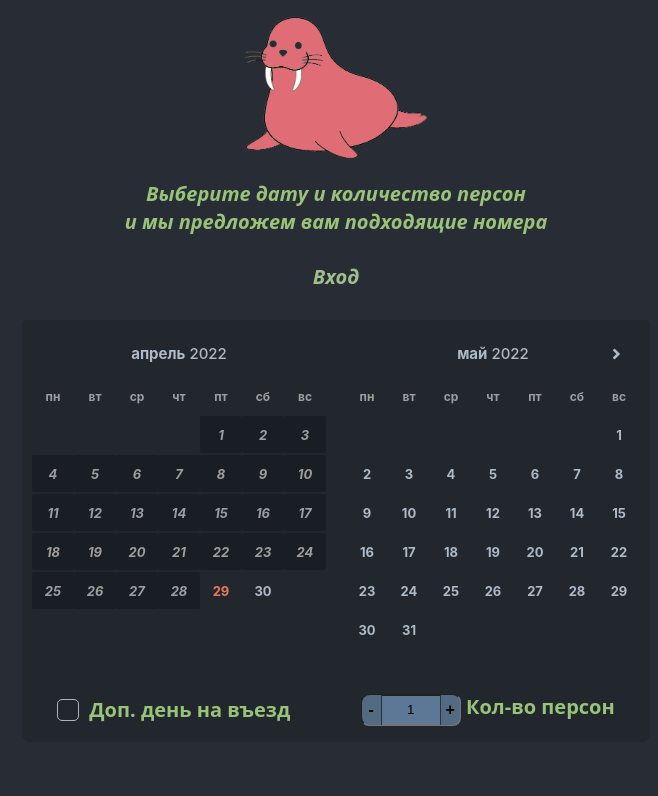
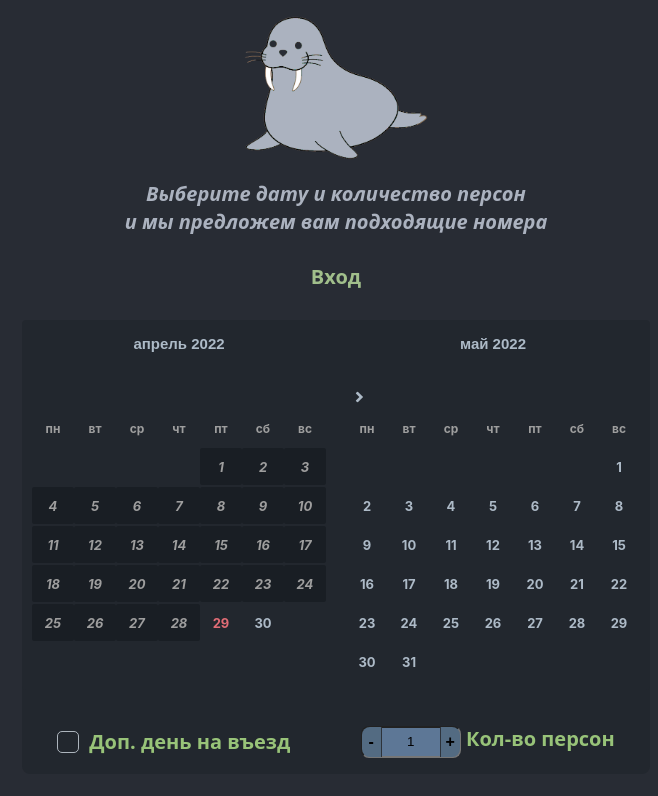
Before and after one commit to Resavin/Practice_2, an Electron app: page room_list.html in a window 800 px wide. Shown: the whole page, without its empty margins (64-722 px from the left). Drawn offline with nearby package versions, Linux system fonts and the light colour scheme.

Commit message:
small date pick colors change

```diff
--- a/room_list.html
+++ b/room_list.html
@@ -11,17 +11,16 @@
     <script type="text/javascript" src="rooms.js"></script>
     <script type="text/javascript" src="user.js"></script>
     <script type="text/javascript" src="login.js"></script>
-    <script type="text/javascript" src="rooms.js"></script>
     <title> Список номеров в "Клыке моржа" </title>
   </head>
 
   <body class="bg-Black">
 
     <div class="flex flex-col items-center font-sans text-xl text-Green font-bold">
-      <div id="footer" class="items-center italic flex flex-col">
-        <a href="test.html"><img src="walrusRed.png" width="200"></a>
-        <div > Выберите дату и количество персон </div>
-        <div> и мы предложем вам подходящие номера </div>
+      <div id="footer" class="items-center  flex flex-col">
+        <a href="test.html"><img src="whale.png" width="200"></a>
+        <div class="italic text-Grey"> Выберите дату и количество персон </div>
+        <div class="italic text-Grey"> и мы предложем вам подходящие номера </div>
         <h5 id="user" > </h5>
 
       </div>
@@ -38,9 +37,9 @@
 
 
           <div class="">
-            <div class="number">
+            <div class="number text-Blue">
             	<button class="number-minus rounded-l-lg" type="button" onclick="this.nextElementSibling.stepDown(); this.nextElementSibling.onchange();">-</button>
-            	<input class="rounded-lg" id="count" type="number" min="0" value="1" onchange="listRooms()" readonly>
+            	<input class="rounded-lg bg-Grey" id="count" type="number" min="0" value="1" onchange="listRooms()" readonly>
             	<button class="number-plus rounded-r-lg" type="button" onclick="this.previousElementSibling.stepUp(); this.previousElementSibling.onchange();">+</button>
             </div>     Кол-во персон
           </div>
```
Also changed, not shown: dist/date_pick.css, dist/output.css.
